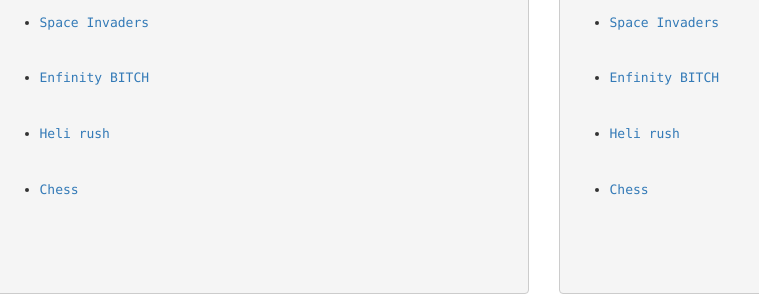
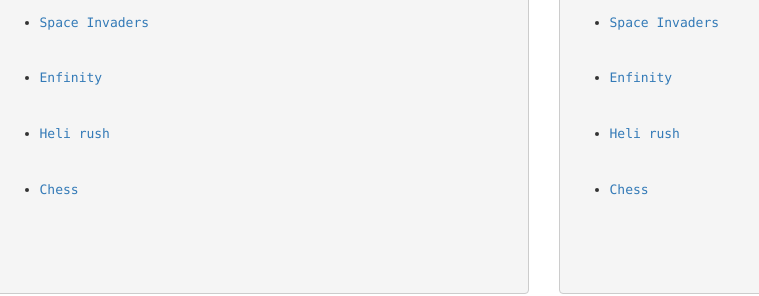
Before and after one commit to BoxCubed/BoxCubed, a plain HTML site: page index.html in a window 1280 px wide. Shown: the part 447-743 px from the top of the page, 96-855 px from the left. Drawn offline with Linux system fonts and the light colour scheme.

Commit message:
Update index.html

```diff
--- a/index.html
+++ b/index.html
@@ -52,7 +52,7 @@
                 <li><a href="#">Dank Platrormer</a></li>
                 <li><a href="#">Another dank platformer</a></li>
                 <li><a href="#">Space Invaders</a></li>
-                <li><a href="#">Enfinity BITCH</a></li>
+                <li><a href="#">Enfinity</a></li>
                 <li><a href="#">Heli rush</a></li>
                 <li><a href="#">Chess</a></li>
             </ul>
@@ -69,7 +69,7 @@
                 <li><a href="#">Dank Platrormer</a></li>
                 <li><a href="#">Another dank platformer</a></li>
                 <li><a href="#">Space Invaders</a></li>
-                <li><a href="#">Enfinity BITCH</a></li>
+                <li><a href="#">Enfinity</a></li>
                 <li><a href="#">Heli rush</a></li>
                 <li><a href="#">Chess</a></li>
             </ul>
```
